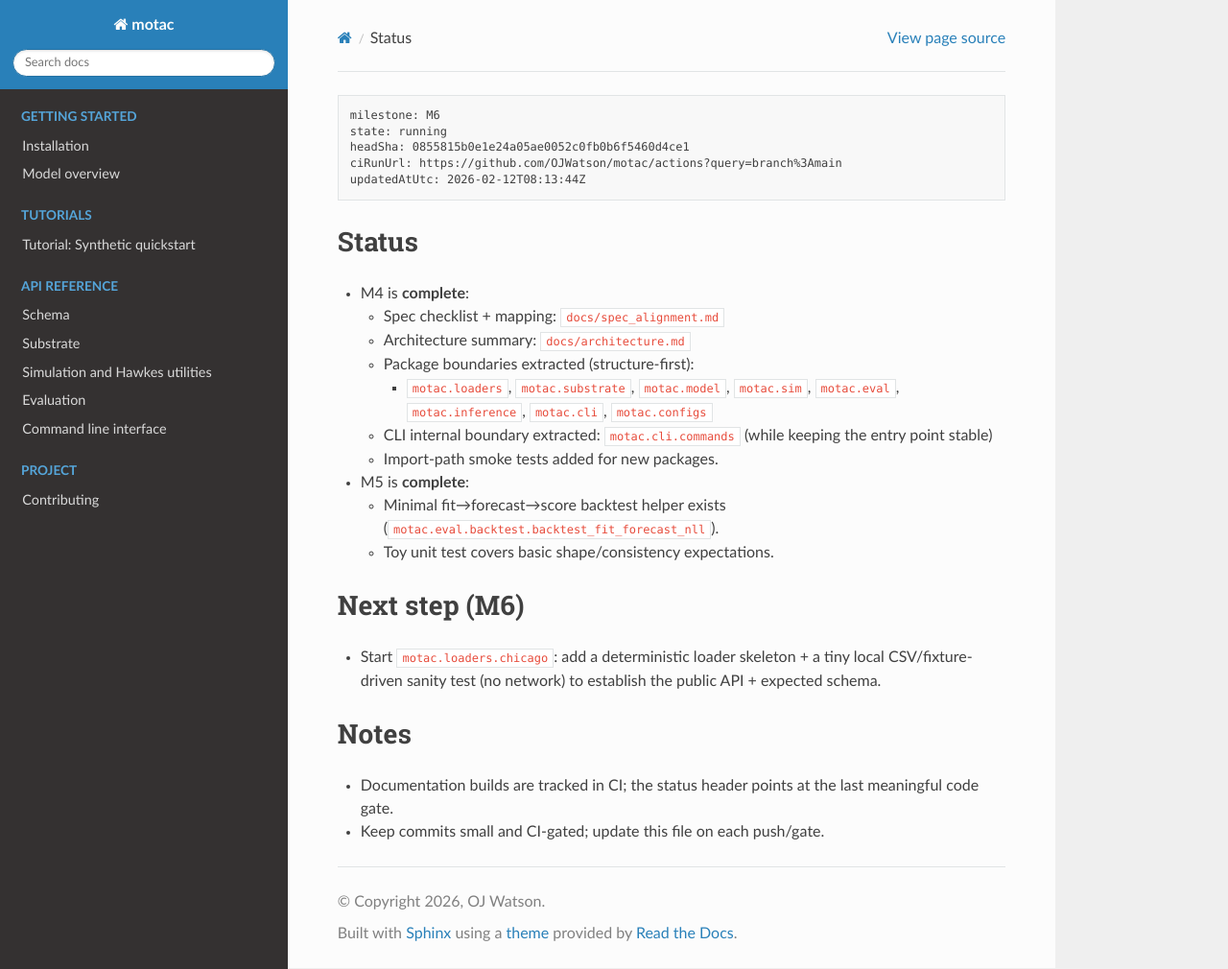
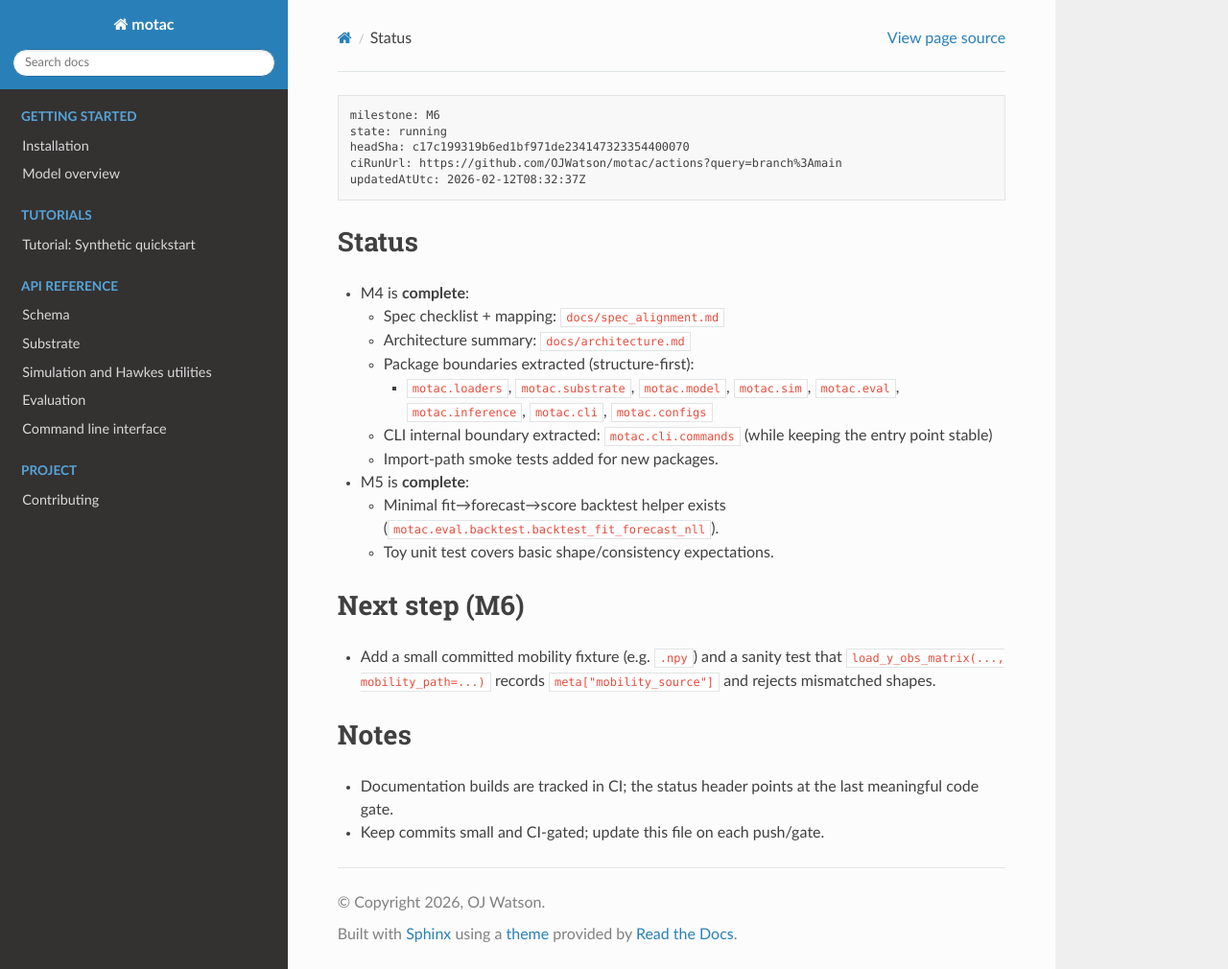
Before and after one commit to OJWatson/motac, a Sphinx documentation site: the page built from docs/STATUS.md, in a window 1280 px wide and 1010 px high. Shown: the whole window at 96% size. Built offline with Sphinx 7.4.7 and the Read the Docs theme 3.1.0, drawn with Linux system fonts in a browser that asks for light colours.

Commit message:
docs: update status/worklog for chicago fixture test

````diff
--- a/docs/STATUS.md
+++ b/docs/STATUS.md
@@ -1,9 +1,9 @@
 ```pm-status
 milestone: M6
 state: running
-headSha: 0855815b0e1e24a05ae0052c0fb0b6f5460d4ce1
+headSha: c17c199319b6ed1bf971de234147323354400070
 ciRunUrl: https://github.com/OJWatson/motac/actions?query=branch%3Amain
-updatedAtUtc: 2026-02-12T08:13:44Z
+updatedAtUtc: 2026-02-12T08:32:37Z
 ```
 
 ## Status
@@ -20,7 +20,7 @@ updatedAtUtc: 2026-02-12T08:13:44Z
   - Toy unit test covers basic shape/consistency expectations.
 
 ## Next step (M6)
-- Start `motac.loaders.chicago`: add a deterministic loader skeleton + a tiny local CSV/fixture-driven sanity test (no network) to establish the public API + expected schema.
+- Add a small committed mobility fixture (e.g. `.npy`) and a sanity test that `load_y_obs_matrix(..., mobility_path=...)` records `meta["mobility_source"]` and rejects mismatched shapes.
 
 ## Notes
 - Documentation builds are tracked in CI; the status header points at the last meaningful code gate.
````
Also changed, not shown: docs/WORKLOG.md (+1 -0 lines).
